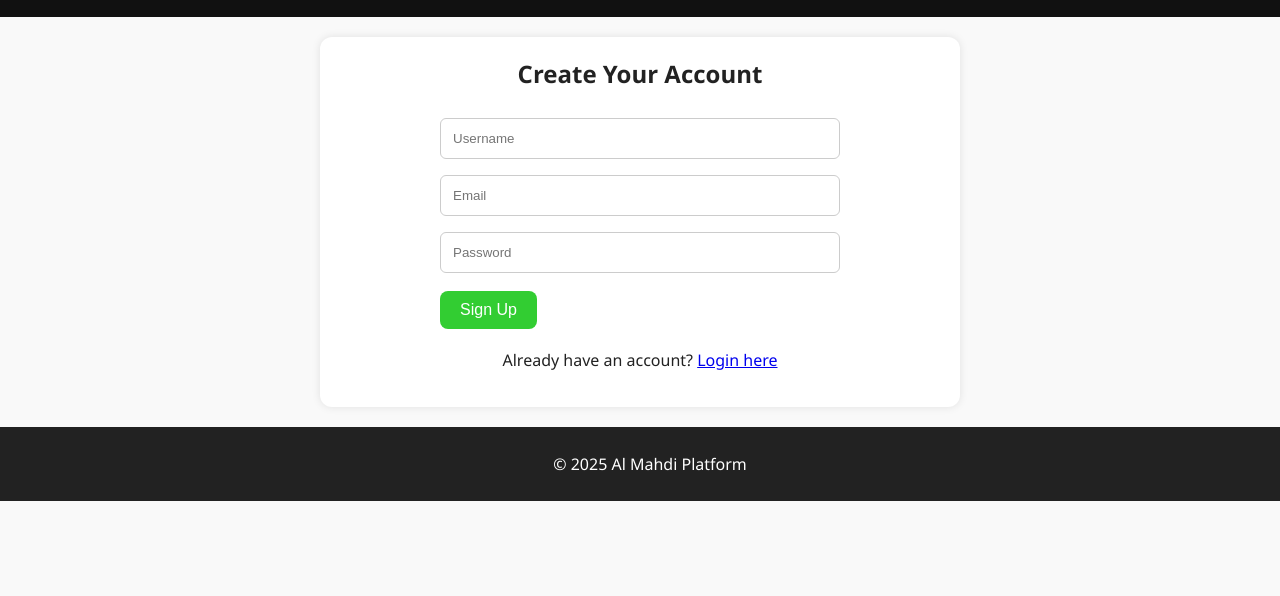
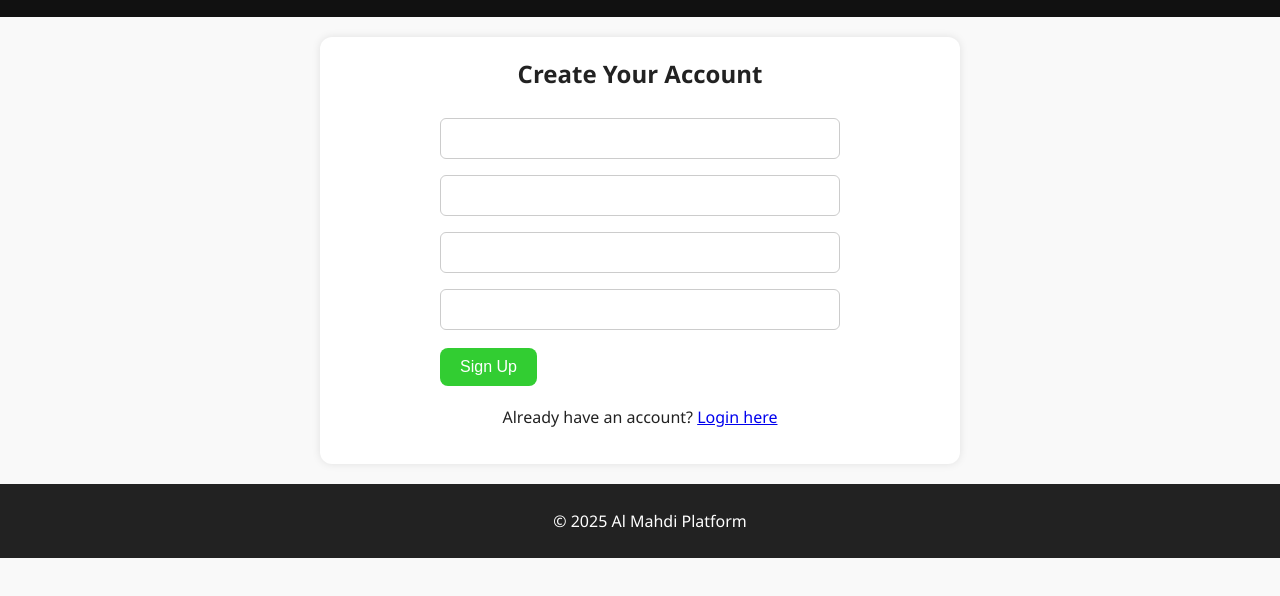
Before and after one commit to AlMahdi68/Al-Mahdi, a website with bundled scripts: page signup.html in a window 1280 px wide. Shown: the part 98-694 px from the top of the page. Built offline with nearby package versions, Linux system fonts and the light colour scheme.

Commit message:
Update signup.html

```diff
--- a/signup.html
+++ b/signup.html
@@ -20,11 +20,13 @@
   <main>
     <section>
       <h2>Create Your Account</h2>
-      <form id="signup-form">
-        <input type="text" id="username" placeholder="Username" required><br>
-        <input type="email" id="email" placeholder="Email" required><br>
-        <input type="password" id="password" placeholder="Password" required><br>
-        <button type="submit">Sign Up</button>
+    <form id="signup-form">
+  <input type="email" id="email" required />
+  <input type="text" id="username" required />
+  <input type="password" id="password" required />
+  <input type="password" id="confirm-password" required />
+  <button type="submit">Sign Up</button>
+</form>
       </form>
       <p>Already have an account? <a href="login.html">Login here</a></p>
     </section>
```
